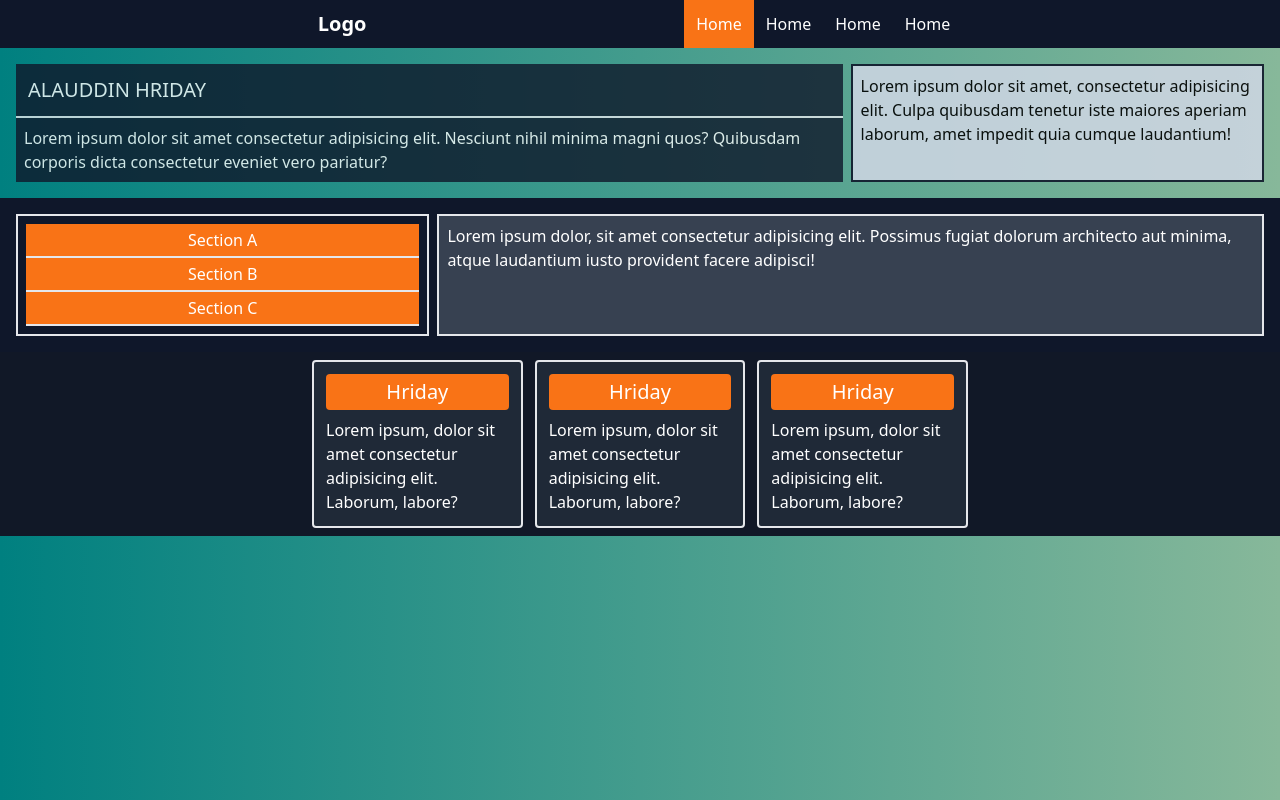
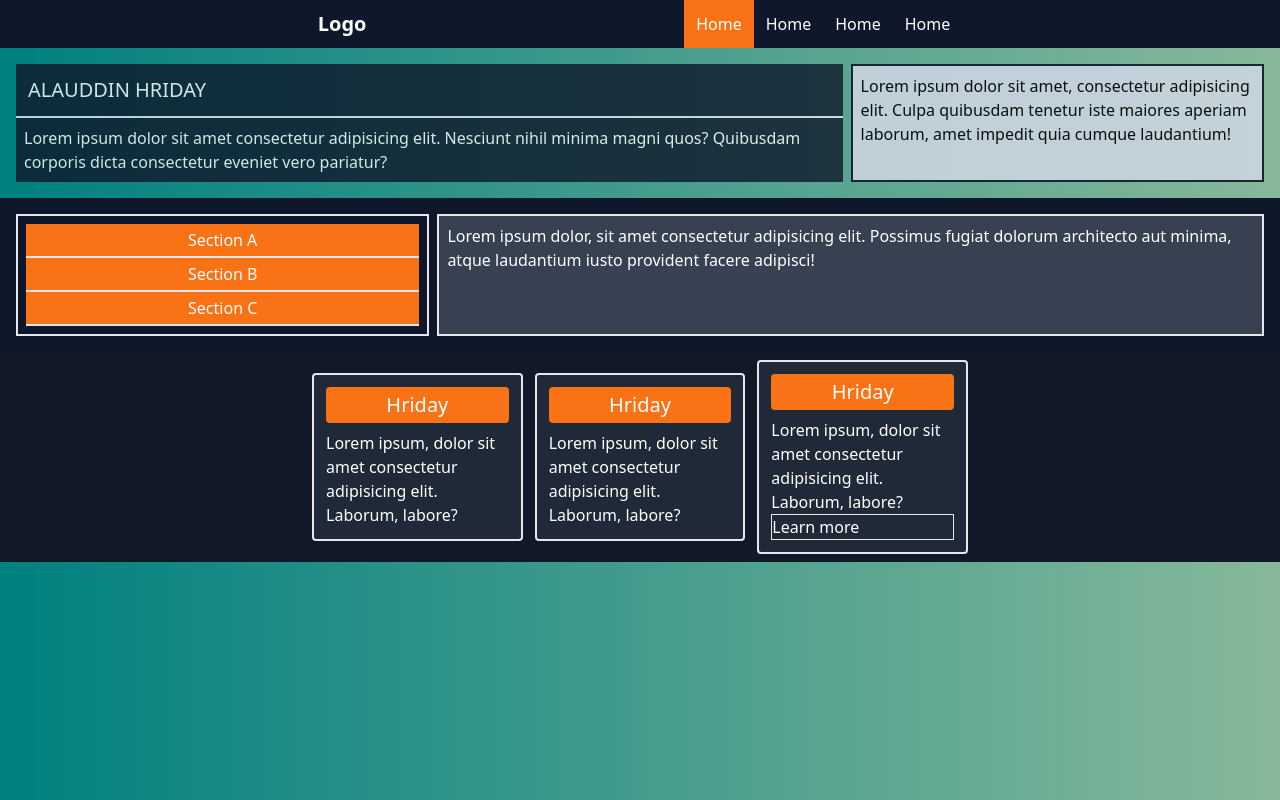
Before and after one commit to ALHriday/Demo-Project, a React (Vite) app: page / in a window 1280 px wide. Built offline with nearby package versions, Linux system fonts and the light colour scheme.

Commit message:
part4 added

```diff
--- a/src/App.jsx
+++ b/src/App.jsx
@@ -4,6 +4,7 @@ import Navbar from './Navbar/Navbar'
 import Part1 from './part1/Part1'
 import Part2 from './part2/Part2'
 import Part3 from './part3/Part3'
+import Part4 from './part4.jsx/Part4'
 
 function App() {
 
@@ -13,6 +14,7 @@ function App() {
       <Part1/>
       <Part2/>
       <Part3/>
+      {/* <Part4/> */}
     </>
   )
 }
--- a/src/part3/Part3.jsx
+++ b/src/part3/Part3.jsx
@@ -1,6 +1,26 @@
-import React from 'react'
+import React, { useRef } from 'react'
 
 export default function Part3() {
+
+    const more = useRef();
+    const moreBtn = useRef();
+
+    function learnMore(){
+        if(more.current.innerText = ""){
+            // more.current.innerText = `Lorem ipsum dolor sit amet consectetur adipisicing.`
+            // moreBtn.current.style.display = "none";
+
+            more.current.innerText = "";
+            moreBtn.current.style.display = "block";
+        }else{
+            // more.current.innerText = "";
+            // moreBtn.current.style.display = "block";
+
+            more.current.innerText = `Lorem ipsum dolor sit amet consectetur adipisicing.`
+            moreBtn.current.style.display = "none";
+        }
+    }
+
   return (
     <>
         <div className='flex justify-center items-center gap-3 bg-gray-900 text-white p-2 flex-wrap'>
@@ -15,6 +35,8 @@ export default function Part3() {
             <div className='border-2 p-3 rounded hover:bg-teal-900 bg-gray-800 size-3/4 sm:size-1/6 cursor-pointer'>
                 <h1 className='text-center p-1 mb-2 bg-orange-500 rounded text-xl'>Hriday</h1>
                 <p>Lorem ipsum, dolor sit amet consectetur adipisicing elit. Laborum, labore?</p>
+                <p ref={moreBtn} onClick={learnMore} className='border'>Learn more</p>
+                <p ref={more}></p>
             </div>
 
 
--- /dev/null
+++ b/src/part4.jsx/Part4.css
@@ -0,0 +1,10 @@
+.circle-div{
+    background: linear-gradient(to top, red,blue,green,black,orange,purple);
+    animation: ani 7s linear infinite;
+}
+
+@keyframes ani {
+    100%{
+        transform: rotate(360deg);
+    }
+}
--- /dev/null
+++ b/src/part4.jsx/Part4.jsx
@@ -0,0 +1,17 @@
+import React from 'react'
+import './Part4.css'
+
+export default function Part4() {
+  return (
+    <>
+        <div className='flex bg-slate-900 border-2 p-2'>
+            <div className='circle-div size-60 bg-blue-500 flex justify-center items-center border-2 rounded-full'>
+                <p className='size-52 bg-slate-900 border-2 rounded-full'></p>
+            </div>
+            <div className='size-4/6 border-2'>
+                <p className=''>Hello World</p>
+            </div>
+        </div>
+    </>
+  )
+}
```
